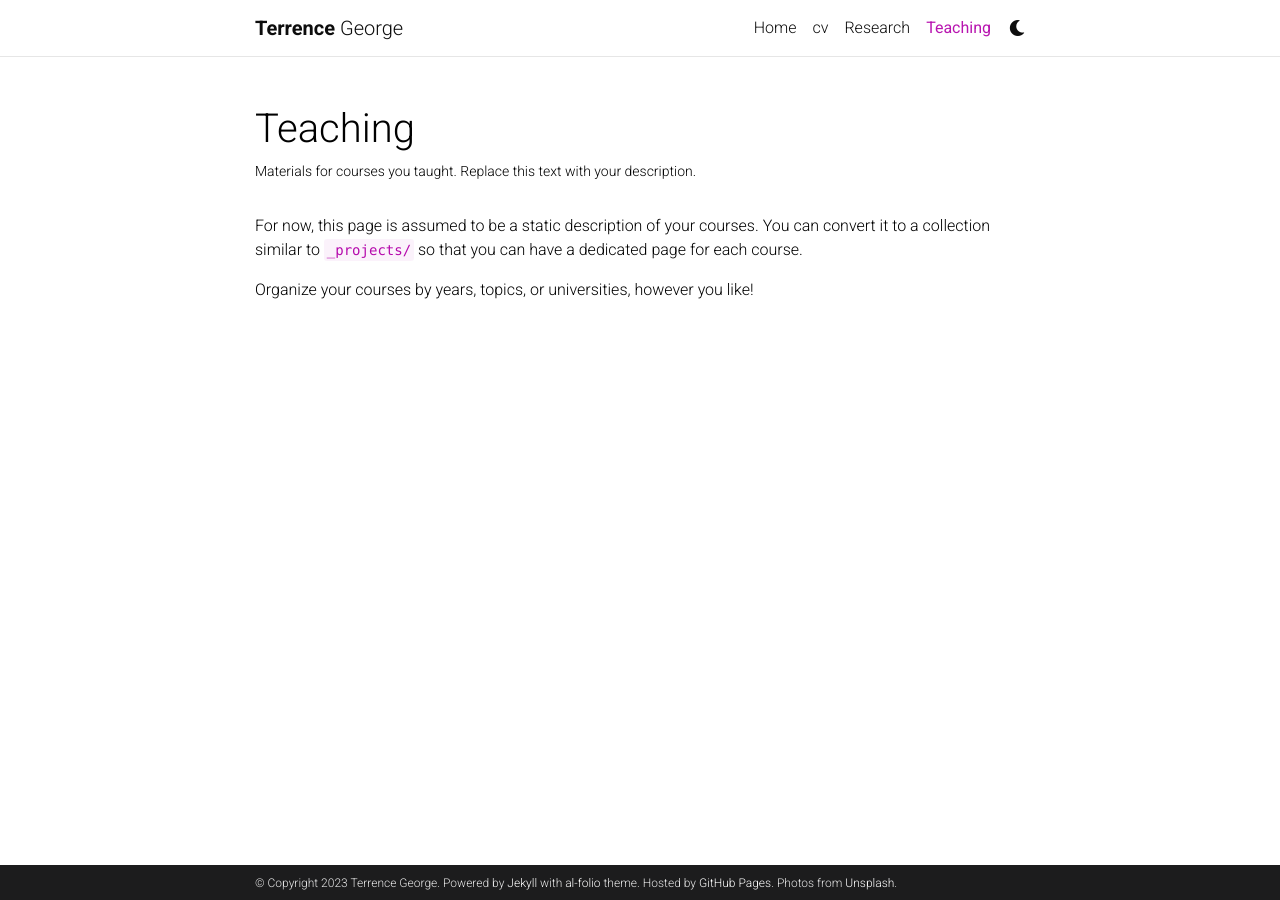
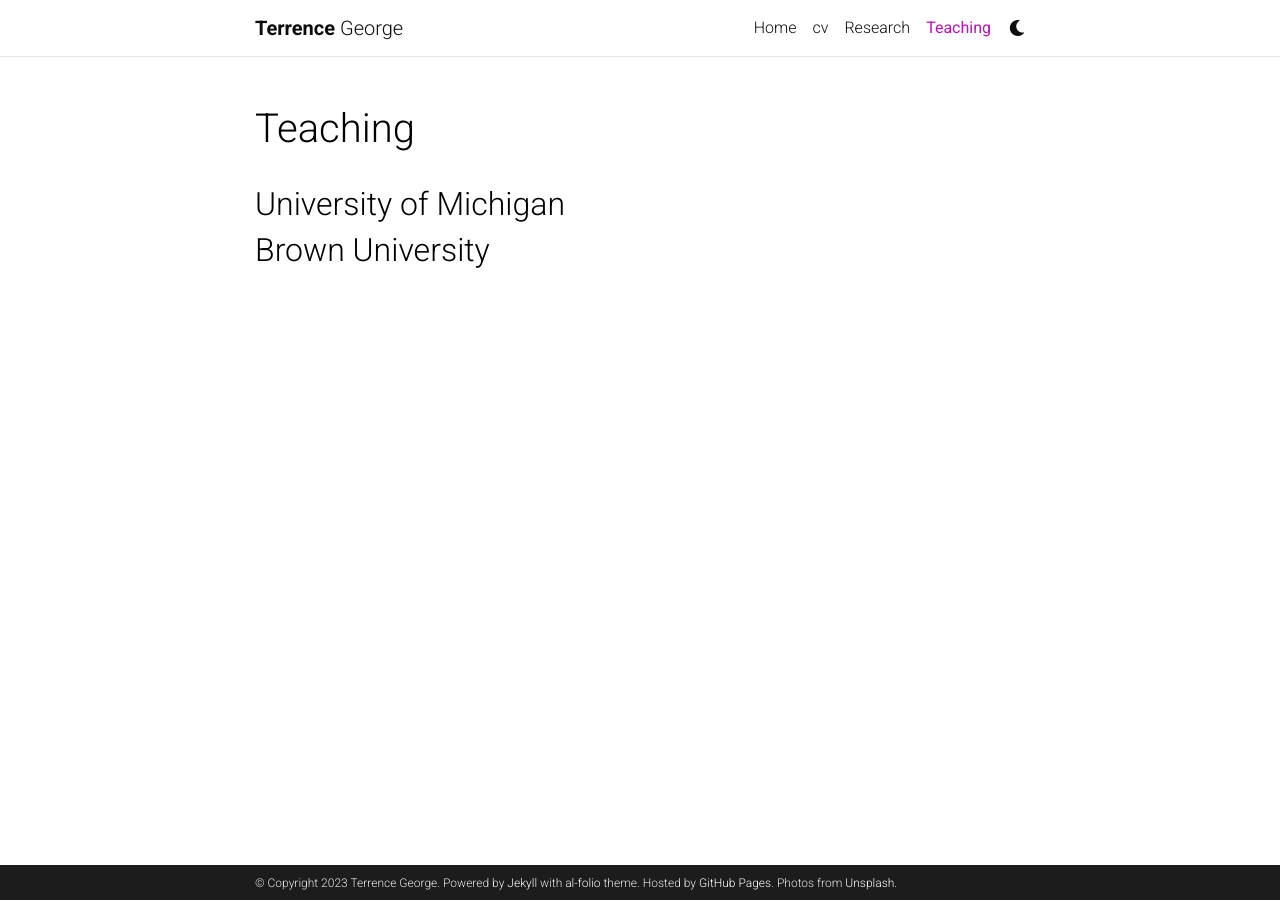
Before and after one commit to terrencegeorge/terrencegeorge.github.io, a Jekyll site: the page built from _pages/teaching.md, in a window 1280 px wide. Built offline with Jekyll 4.4.1, drawn with Linux system fonts in a browser that asks for light colours; comment, search, counter and statistics services are not loaded; a style sheet for code colours, icons or effects is not loaded.

```diff
--- a/_pages/teaching.md
+++ b/_pages/teaching.md
@@ -2,11 +2,11 @@
 layout: page
 permalink: /teaching/
 title: Teaching
-description: Materials for courses you taught. Replace this text with your description.
+description:
 nav: true
 nav_order: 3
 ---
 
-For now, this page is assumed to be a static description of your courses. You can convert it to a collection similar to `_projects/` so that you can have a dedicated page for each course.
+## University of Michigan
 
-Organize your courses by years, topics, or universities, however you like!
+## Brown University
```
Also changed, not shown: _bibliography/papers.bib (+4 -4 lines).
